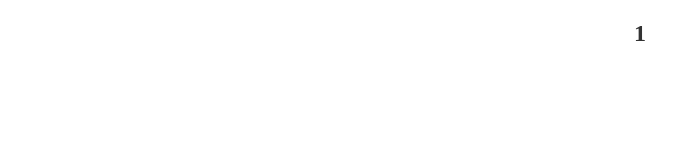
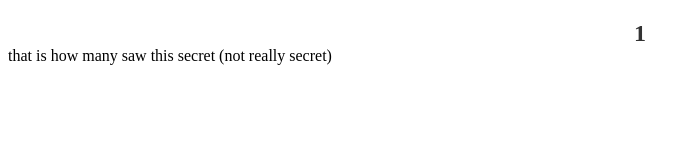
Before and after one commit to iwantapenguinn/counter, a plain HTML site: page index.html in a window 1280 px wide. Shown: the whole page, without its empty margins (0-698 px from the left). Drawn offline with Linux system fonts and the light colour scheme.

Commit message:
Update index.html

```diff
--- a/index.html
+++ b/index.html
@@ -18,5 +18,6 @@
 <body>
     <div id="counter">0</div>
     <script src="counter.js"></script>
-</body>
+</footer>
+    <div>that is how many saw this secret (not really secret)</div>
 </html>
```
